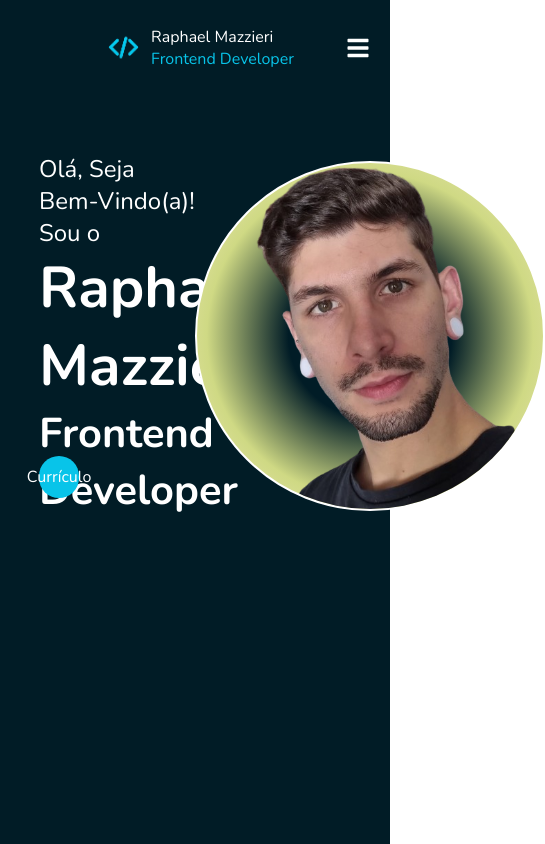
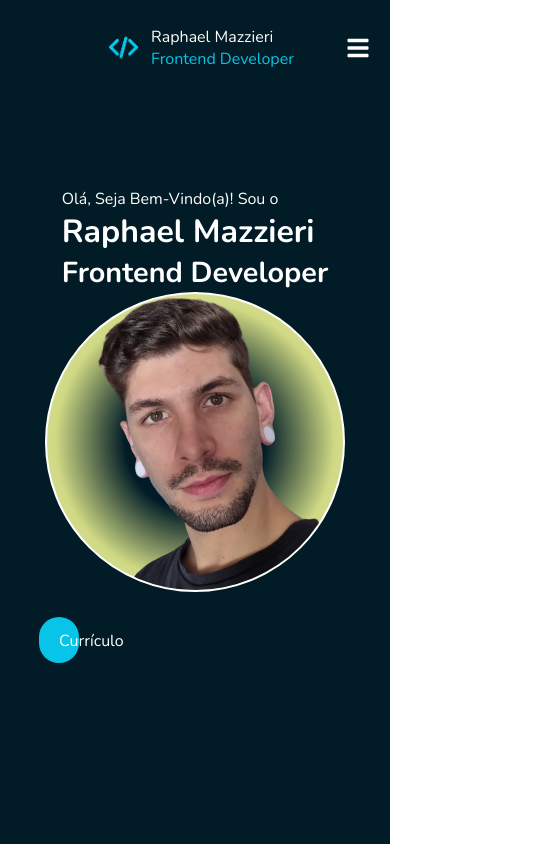
Before and after one commit to mazziera/Portfolio-, a React (Vite) app: page / in a window 390 px wide. Shown: the whole page, 545 px wide, since content can reach past the window. Built offline with nearby package versions, Linux system fonts and the light colour scheme.

Commit message:
refactor

```diff
--- a/index.html
+++ b/index.html
@@ -12,6 +12,14 @@
       href="https://fonts.googleapis.com/css2?family=Nunito:ital,wght@0,200..1000;1,200..1000&display=swap"
       rel="stylesheet"
     />
+
+    <link
+      rel="stylesheet"
+      href="https://cdnjs.cloudflare.com/ajax/libs/font-awesome/6.5.2/css/all.min.css"
+      integrity="sha512-SnH5WK+bZxgPHs44uWIX+LLJAJ9/2PkPKZ5QiAj6Ta86w+fsb2TkcmfRyVX3pBnMFcV7oQPJkl9QevSCWr3W6A=="
+      crossorigin="anonymous"
+      referrerpolicy="no-referrer"
+    />
   </head>
   <body>
     <div id="root"></div>
--- a/src/pages/Home/Home.jsx
+++ b/src/pages/Home/Home.jsx
@@ -22,11 +22,14 @@ const Home = () => {
           alt="foto de Raphael Mazzieri"
           className={styles.profileImg}
         />
+
         <button className={styles.btnResume}>
         <a href="../../curriculo/Raphael-Dev-Frontend.pdf" download target="_blank">
             Currículo
           </a>
         </button>
+
+
       </section>
     </>
   );
--- a/src/pages/Home/Home.module.css
+++ b/src/pages/Home/Home.module.css
@@ -20,7 +20,7 @@
 }
 
 .profileImg {
-  width: 350px;
+  max-width: 350px;
   background: radial-gradient(#011c26, #011c26, #cfd984, #f2eac2);
   border: 2px solid #fff;
   border-radius: 50%;
@@ -39,9 +39,9 @@
   bottom: 0;
   transform: translateY(-50%);
   left: 10%;
-  display: flex;
-  justify-content: center;
-  transition: 0.7s ease-in
+
+  transition: 0.3s ease-in;
+  color: #000;
 }
 
 .btnResume:hover {
@@ -50,3 +50,31 @@
   cursor: pointer;
 
 }
+
+@media (min-width: 320px) and (max-width: 420px) {
+  .hero{
+    height: 70%;
+    padding-top: 0;
+    display: flex;
+    flex-direction: column;
+    justify-content: center;
+    align-items: center;
+  }
+
+  .hero .titles p {
+    font-size: 1em;
+  }
+
+  .hero .titles h1, h2 {
+    font-size: 2em;
+  }
+
+  .hero .titles h2 {
+    font-size: 1.8em;
+  }
+
+  .profileImg {
+    max-width: 300px;
+  }
+
+}
```
Also changed, not shown: src/components/Social-Links/SocialButtons.jsx (added, +13 -0 lines), src/components/Navbar/Navbar.jsx (line endings or trailing spaces), src/components/Social-Links/SocialButtons.module.css (added).
